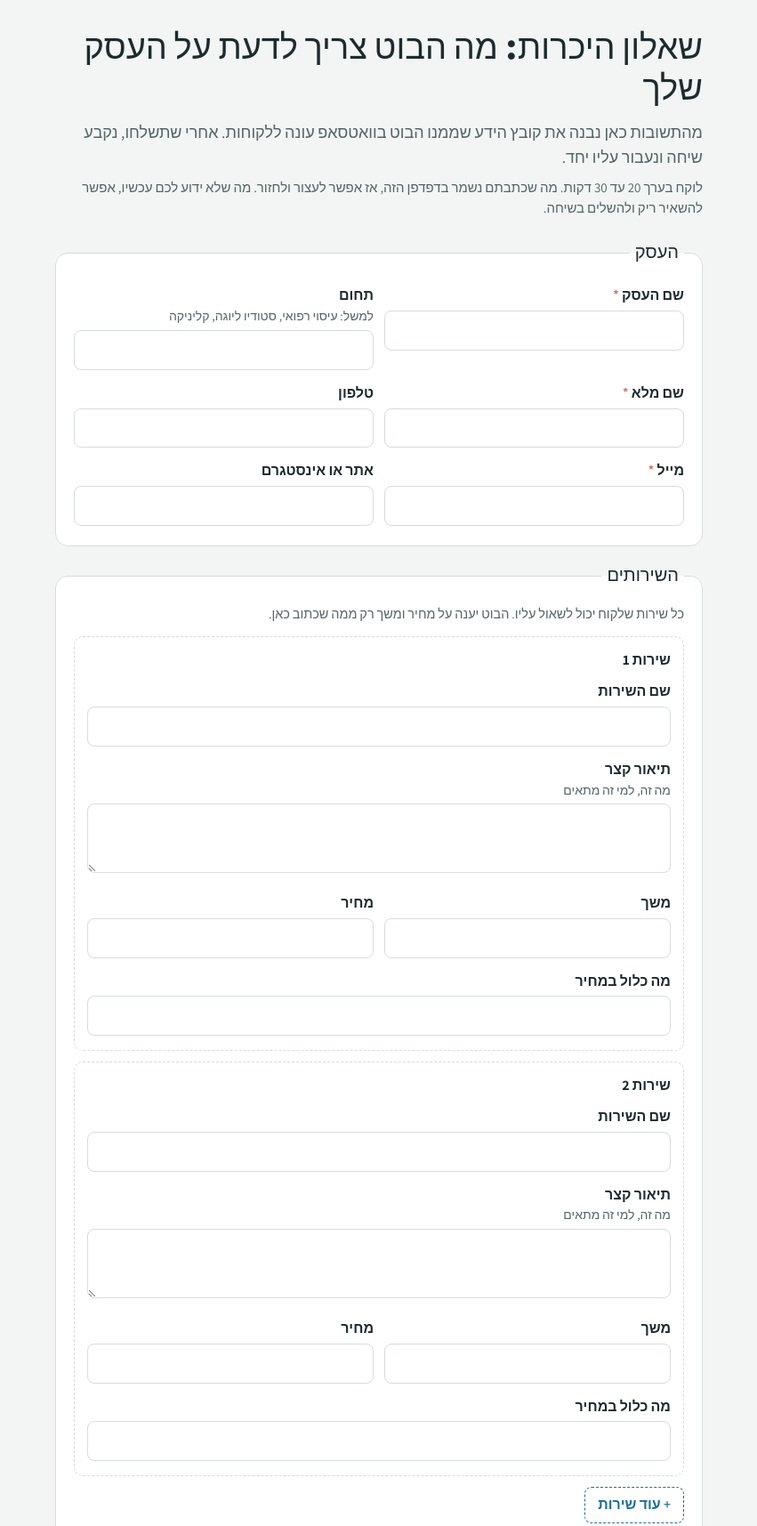
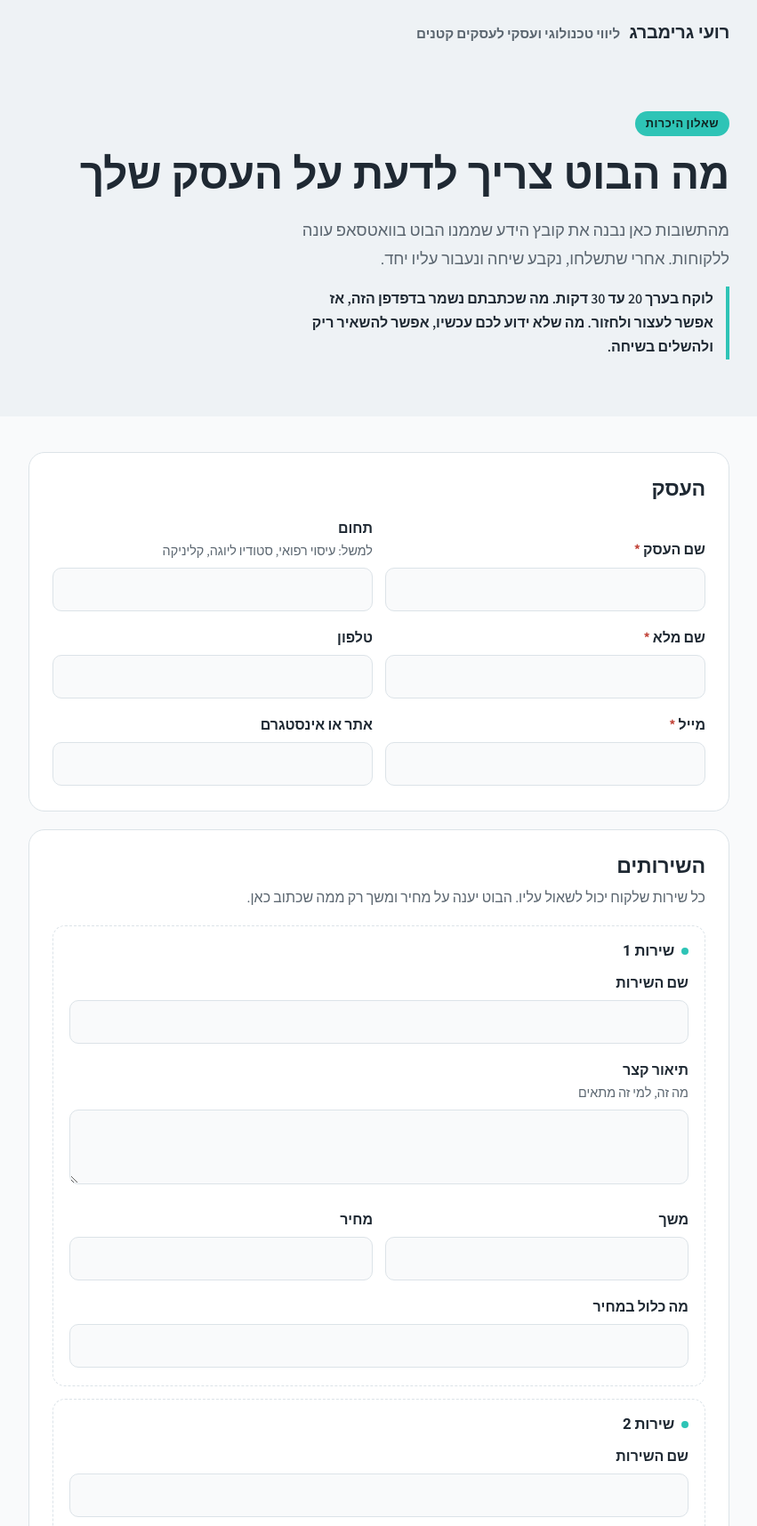
Before and after one commit to roeig9/landing_pages, a plain HTML site: page intake/index.html in a window 1280 px wide. Shown: the top 1715 px of the page at 89% size, without its empty margins (214-1065 px from the left). Drawn offline with Linux system fonts and the light colour scheme.

Commit message:
Intake page: match the site's design; section titles inside their cards
Co-Authored-By: Claude Opus 5.5 <noreply@anthropic.com>
Claude-Session: https://claude.ai/code/session_01HnzTD7fX55bAwyP82xEo2n

```diff
--- a/intake/index.html
+++ b/intake/index.html
@@ -10,54 +10,85 @@
 <script>window.dataLayer=window.dataLayer||[];function gtag(){dataLayer.push(arguments);}gtag('js',new Date());gtag('config','G-YSS8GSX1SJ');</script>
 <link rel="preconnect" href="https://fonts.googleapis.com">
 <link rel="preconnect" href="https://fonts.gstatic.com" crossorigin>
-<link href="https://fonts.googleapis.com/css2?family=Assistant:wght@400;600;700&family=Secular+One&display=swap" rel="stylesheet">
+<link rel="stylesheet" href="https://fonts.googleapis.com/css2?family=Heebo:wght@700;800&family=Assistant:wght@400;600;700&display=swap">
 <style>
-  :root { --bg:#f2f5f3; --surface:#fff; --ink:#1c2b30; --ink-soft:#52646a; --line:#d5ddda; --good:#2f8f5b; --good-soft:#cfe8d9; --bad:#d6655a; --focus:#1f6f99; }
-  * { box-sizing: border-box; }
-  body { margin:0; background:var(--bg); color:var(--ink); font-family:"Assistant",system-ui,sans-serif; font-size:16px; line-height:1.55; }
-  .wrap { max-width:760px; margin:0 auto; padding:32px 16px 64px; }
-  h1 { font-family:"Secular One","Assistant",sans-serif; font-weight:400; font-size:clamp(28px,5vw,38px); line-height:1.2; margin:0 0 12px; }
-  .lede { color:var(--ink-soft); font-size:18px; margin:0 0 8px; }
-  .note { color:var(--ink-soft); font-size:15px; margin:0 0 24px; }
-  fieldset { background:var(--surface); border:1px solid var(--line); border-radius:14px; padding:20px 20px 8px; margin:0 0 18px; }
-  legend { font-family:"Secular One","Assistant",sans-serif; font-size:20px; padding:0 6px; }
-  .why { color:var(--ink-soft); font-size:14.5px; margin:-4px 0 14px; }
-  label { display:block; font-weight:600; margin:0 0 4px; }
-  .hint { display:block; font-weight:400; color:var(--ink-soft); font-size:14px; }
-  input[type=text], input[type=email], input[type=tel], textarea { width:100%; font:inherit; color:inherit; background:#fff; border:1px solid var(--line); border-radius:8px; padding:9px 11px; }
-  textarea { min-height:78px; resize:vertical; }
-  input:focus, textarea:focus { outline:2px solid var(--focus); outline-offset:1px; border-color:var(--focus); }
-  .f { margin:0 0 14px; }
-  .row2 { display:grid; grid-template-columns:1fr 1fr; gap:12px; }
-  @media (max-width:560px) { .row2 { grid-template-columns:1fr; } }
-  .item { border:1px dashed var(--line); border-radius:10px; padding:14px 14px 2px; margin:0 0 12px; }
-  .item h3 { margin:0 0 10px; font-size:16px; }
-  .add { font:inherit; font-weight:600; color:var(--focus); background:none; border:1px dashed var(--focus); border-radius:8px; padding:7px 14px; cursor:pointer; margin:0 0 14px; }
-  .checks label, .radios label { font-weight:400; display:flex; gap:8px; align-items:flex-start; margin:0 0 6px; }
-  .checks input, .radios input { margin-top:5px; }
-  .req { color:var(--bad); }
-  .consent { background:var(--surface); border:1px solid var(--line); border-radius:14px; padding:16px 20px; margin:0 0 18px; }
-  .consent label { font-weight:400; display:flex; gap:8px; align-items:flex-start; }
-  .consent input { margin-top:5px; }
-  button.send { font:inherit; font-weight:700; font-size:18px; color:#fff; background:var(--good); border:0; border-radius:999px; padding:13px 30px; cursor:pointer; }
-  button.send[disabled] { opacity:.6; cursor:default; }
-  .msg { margin:14px 0 0; font-weight:600; }
-  .msg.err { color:var(--bad); }
-  .saved { color:var(--ink-soft); font-size:14px; margin:10px 0 0; }
-  .done { display:none; background:var(--good-soft); border-radius:14px; padding:24px; }
-  .done h2 { margin:0 0 8px; font-family:"Secular One","Assistant",sans-serif; font-weight:400; }
-  .hp { position:absolute; width:1px; height:1px; overflow:hidden; clip-path:inset(50%); white-space:nowrap; }
+:root{
+  --bg:#F9FAFB; --bg-2:#EEF2F5; --surface:#FFFFFF; --ink:#1F2933; --muted:#5B6670; --line:#DCE3E8;
+  --lime:#2EC4B6; --on-lime:#0F2421; --ok:#0F8A7E; --glow:rgba(46,196,182,.22); --bad:#C2453A;
+  --btn-bg:#1F2933; --btn-fg:#FFFFFF; --btn-hover:#323F4B;
+  --display:"Heebo","Assistant",system-ui,sans-serif;
+  --body:"Assistant",system-ui,-apple-system,"Segoe UI",Arial,sans-serif;
+}
+@media (prefers-color-scheme: dark){:root{
+  --bg:#121417; --bg-2:#1A1D21; --surface:#212529; --ink:#F1F3F5; --muted:#ADB5BD; --line:#343A40;
+  --ok:#2EC4B6; --bad:#F08A80; --btn-bg:#EEF2F5; --btn-fg:#1F2933; --btn-hover:#DCE3E8; color-scheme:dark}}
+*{box-sizing:border-box}
+body{margin:0;background:var(--bg);color:var(--ink);font-family:var(--body);font-size:18px;line-height:1.7;direction:rtl}
+.wrap{max-width:820px;margin:0 auto;padding-left:max(16px,env(safe-area-inset-left,0px));padding-right:max(16px,env(safe-area-inset-right,0px))}
+h1,h2,h3{font-family:var(--display);font-weight:700;letter-spacing:-.01em;line-height:1.18;text-wrap:balance;margin:0}
+p{margin:0}
+a{color:inherit}
+:focus-visible{outline:3px solid var(--ink);outline-offset:3px;border-radius:6px}
+.band{background:var(--bg-2)}
+header .wrap{display:flex;align-items:center;padding-block:20px}
+.brand{font-family:var(--display);font-weight:700;font-size:1.25rem;letter-spacing:-.01em;text-decoration:none}
+.brand span{color:var(--muted);font-family:var(--body);font-size:.95rem;font-weight:600;letter-spacing:0;margin-inline-start:10px}
+.hero{padding-block:clamp(24px,4vw,48px) clamp(40px,6vw,64px)}
+.eyebrow{display:inline-block;background:var(--lime);color:var(--on-lime);font-size:.8rem;font-weight:700;letter-spacing:.04em;padding:3px 12px;border-radius:999px}
+h1{font-size:clamp(2rem,4.6vw,3rem);margin-block:16px 18px}
+.lede{font-size:1.15rem;color:var(--muted);max-width:56ch}
+.note{margin-top:16px;border-inline-start:4px solid var(--lime);padding-inline-start:14px;font-weight:600;max-width:60ch;font-size:1rem}
+main{padding-block:40px 80px}
+.card{background:var(--surface);border:1px solid var(--line);border-radius:18px;padding:28px 26px 12px;margin:0 0 20px;min-width:0}
+.card h2{font-size:1.45rem;margin-bottom:6px}
+.why{color:var(--muted);font-size:1rem;margin:0 0 18px}
+.card > h2 + .f, .card > h2 + .row2, .card > h2 + .checks, .card > h2 + .radios, .card > h2 + div{margin-top:16px}
+label{display:block;font-weight:700;font-size:1rem;margin:0 0 6px}
+.hint{display:block;font-weight:400;color:var(--muted);font-size:.9rem}
+input[type=text],input[type=email],input[type=tel],textarea{width:100%;font:inherit;font-size:1rem;color:var(--ink);background:var(--bg);border:1px solid var(--line);border-radius:10px;padding:10px 12px}
+textarea{min-height:84px;resize:vertical}
+input:focus,textarea:focus{outline:none;border-color:var(--lime);box-shadow:0 0 0 4px var(--glow)}
+.f{margin:0 0 16px;min-width:0}
+.row2{display:grid;grid-template-columns:1fr 1fr;gap:14px;align-items:end}
+@media (max-width:600px){.row2{grid-template-columns:1fr}}
+.item{border:1px dashed var(--line);border-radius:14px;padding:18px 18px 4px;margin:0 0 14px}
+.item h3{margin:0 0 12px;font-size:1.05rem;display:flex;gap:8px;align-items:center}
+.item h3::before{content:"";width:8px;height:8px;border-radius:50%;background:var(--lime);flex:none}
+.add{font:inherit;font-size:1rem;font-weight:700;color:var(--ink);background:transparent;border:2px dashed var(--lime);border-radius:999px;padding:8px 18px;cursor:pointer;margin:0 0 18px}
+.add:hover{background:var(--glow)}
+.checks label,.radios label{font-weight:400;display:flex;gap:10px;align-items:flex-start;margin:0 0 8px}
+.checks input,.radios input{margin-top:6px;accent-color:var(--ok);width:18px;height:18px;flex:none}
+.radios .q{font-weight:700;font-size:1rem;display:block;margin-bottom:6px}
+.req{color:var(--bad)}
+.consent{background:var(--surface);border:1px solid var(--line);border-radius:18px;padding:18px 26px;margin:0 0 24px}
+.consent label{font-weight:400;display:flex;gap:10px;align-items:flex-start;margin:0}
+.consent input{margin-top:6px;accent-color:var(--ok);width:18px;height:18px;flex:none}
+.btn{display:inline-block;background:var(--btn-bg);color:var(--btn-fg);font:inherit;font-weight:700;padding:12px 28px;border-radius:999px;border:2px solid var(--lime);box-shadow:0 0 0 4px var(--glow);cursor:pointer;transition:background .15s}
+.btn:hover{background:var(--btn-hover)}
+.btn[disabled]{opacity:.6;cursor:default}
+.msg{margin:16px 0 0;font-weight:700}
+.msg.err{color:var(--bad)}
+.saved{color:var(--muted);font-size:.9rem;margin:10px 0 0}
+.done{display:none;background:var(--surface);border:2px solid var(--lime);box-shadow:0 0 0 4px var(--glow);border-radius:18px;padding:28px}
+.done h2{font-size:1.6rem;margin-bottom:10px}
+.done p{margin:0 0 8px}
+.hp{position:absolute;width:1px;height:1px;overflow:hidden;clip-path:inset(50%);white-space:nowrap}
 </style>
 </head>
 <body>
+<div class="band">
+  <header><div class="wrap"><a class="brand" href="https://roeigrimberg.netlify.app/">רועי גרימברג<span>ליווי טכנולוגי ועסקי לעסקים קטנים</span></a></div></header>
+  <div class="wrap hero">
+    <span class="eyebrow">שאלון היכרות</span>
+    <h1>מה הבוט צריך לדעת על העסק שלך</h1>
+    <p class="lede">מהתשובות כאן נבנה את קובץ הידע שממנו הבוט בוואטסאפ עונה ללקוחות. אחרי שתשלחו, נקבע שיחה ונעבור עליו יחד.</p>
+    <p class="note">לוקח בערך 20 עד 30 דקות. מה שכתבתם נשמר בדפדפן הזה, אז אפשר לעצור ולחזור. מה שלא ידוע לכם עכשיו, אפשר להשאיר ריק ולהשלים בשיחה.</p>
+  </div>
+</div>
 <main class="wrap">
-  <h1>שאלון היכרות: מה הבוט צריך לדעת על העסק שלך</h1>
-  <p class="lede">מהתשובות כאן נבנה את קובץ הידע שממנו הבוט בוואטסאפ עונה ללקוחות. אחרי שתשלחו, נקבע שיחה ונעבור עליו יחד.</p>
-  <p class="note">לוקח בערך 20 עד 30 דקות. מה שכתבתם נשמר בדפדפן הזה, אז אפשר לעצור ולחזור. מה שלא ידוע לכם עכשיו, אפשר להשאיר ריק ולהשלים בשיחה.</p>
-
   <form id="intake" novalidate>
-    <fieldset>
-      <legend>העסק</legend>
+    <div class="card" role="group" aria-label="העסק">
+      <h2>העסק</h2>
       <div class="row2">
         <div class="f"><label for="b_name">שם העסק <span class="req">*</span></label><input type="text" id="b_name" data-k="business.name" required></div>
         <div class="f"><label for="b_field">תחום<span class="hint">למשל: עיסוי רפואי, סטודיו ליוגה, קליניקה</span></label><input type="text" id="b_field" data-k="business.field"></div>
@@ -70,17 +101,17 @@
         <div class="f"><label for="b_email">מייל <span class="req">*</span></label><input type="email" id="b_email" data-k="business.email" autocomplete="email" required></div>
         <div class="f"><label for="b_link">אתר או אינסטגרם</label><input type="text" id="b_link" data-k="business.link"></div>
       </div>
-    </fieldset>
+    </div>
 
-    <fieldset>
-      <legend>השירותים</legend>
+    <div class="card" role="group" aria-label="השירותים">
+      <h2>השירותים</h2>
       <p class="why">כל שירות שלקוח יכול לשאול עליו. הבוט יענה על מחיר ומשך רק ממה שכתוב כאן.</p>
       <div id="services"></div>
       <button type="button" class="add" id="addService">+ עוד שירות</button>
-    </fieldset>
+    </div>
 
-    <fieldset>
-      <legend>מיקום, שעות ותורים</legend>
+    <div class="card" role="group" aria-label="מיקום, שעות ותורים">
+      <h2>מיקום, שעות ותורים</h2>
       <div class="f"><label for="l_address">כתובת או אזור</label><input type="text" id="l_address" data-k="logistics.address"></div>
       <div class="f"><label for="l_arrival">איך מגיעים<span class="hint">חניה, קומה, קוד לשער, תחבורה ציבורית</span></label><textarea id="l_arrival" data-k="logistics.arrival"></textarea></div>
       <div class="f"><label for="l_hours">שעות פעילות</label><textarea id="l_hours" data-k="logistics.hours"></textarea></div>
@@ -89,23 +120,23 @@
         <div class="f"><label for="l_system">מערכת לניהול תורים או לקוחות<span class="hint">אם יש. למשל Boostapp</span></label><input type="text" id="l_system" data-k="logistics.system"></div>
         <div class="f"><label for="l_payment">איך לקוחות משלמים היום?</label><input type="text" id="l_payment" data-k="logistics.payment"></div>
       </div>
-    </fieldset>
+    </div>
 
-    <fieldset>
-      <legend>מדיניות</legend>
+    <div class="card" role="group" aria-label="מדיניות">
+      <h2>מדיניות</h2>
       <div class="f"><label for="p_cancel">ביטול, איחור והחזר כספי</label><textarea id="p_cancel" data-k="policies.cancel"></textarea></div>
       <div class="f"><label for="p_bring">מה להביא או ללבוש</label><textarea id="p_bring" data-k="policies.bring"></textarea></div>
-    </fieldset>
+    </div>
 
-    <fieldset>
-      <legend>השאלות שלקוחות שואלים</legend>
+    <div class="card" role="group" aria-label="השאלות שלקוחות שואלים">
+      <h2>השאלות שלקוחות שואלים</h2>
       <p class="why">החלק הכי חשוב. הכי טוב להעתיק שאלות אמיתיות משיחות וואטסאפ, ולכתוב את התשובה כמו שאתם עונים בדרך כלל.</p>
       <div id="faq"></div>
       <button type="button" class="add" id="addFaq">+ עוד שאלה</button>
-    </fieldset>
+    </div>
 
-    <fieldset>
-      <legend>מה הבוט לא עונה, ומעביר אליכם</legend>
+    <div class="card" role="group" aria-label="מה הבוט לא עונה, ומעביר אליכם">
+      <h2>מה הבוט לא עונה, ומעביר אליכם</h2>
       <p class="why">על הנושאים האלה הבוט יגיד ללקוח שתחזרו אליו, וישלח לכם התראה.</p>
       <div class="checks f" id="escItems">
         <label><input type="checkbox" value="שאלות רפואיות, הריון, פציעות ותרופות" checked> שאלות רפואיות, הריון, פציעות ותרופות</label>
@@ -116,33 +147,33 @@
       </div>
       <div class="f"><label for="e_other">עוד נושאים</label><textarea id="e_other" data-k="escalate.other"></textarea></div>
       <div class="f"><label for="e_alert">לאן לשלוח לכם התראה?<span class="hint">מספר וואטסאפ אישי, מייל, או שניהם</span></label><input type="text" id="e_alert" data-k="escalate.alert_to"></div>
-    </fieldset>
+    </div>
 
-    <fieldset>
-      <legend>הטון</legend>
-      <div class="f radios"><span style="font-weight:600;display:block;margin-bottom:4px">איך הבוט מדבר?</span>
+    <div class="card" role="group" aria-label="הטון">
+      <h2>הטון</h2>
+      <div class="f radios"><span class="q">איך הבוט מדבר?</span>
         <label><input type="radio" name="person" value="בגוף ראשון, כאילו אני עונה"> בגוף ראשון, כאילו אני עונה</label>
         <label><input type="radio" name="person" value="בשם העסק (אנחנו)"> בשם העסק ("אנחנו")</label>
       </div>
-      <div class="f radios"><span style="font-weight:600;display:block;margin-bottom:4px">אימוג׳ים?</span>
+      <div class="f radios"><span class="q">אימוג׳ים?</span>
         <label><input type="radio" name="emoji" value="כן, במידה"> כן, במידה</label>
         <label><input type="radio" name="emoji" value="לא"> לא</label>
       </div>
       <div class="f"><label for="t_examples">שתיים-שלוש תשובות אמיתיות שכתבתם ללקוחות, ושאתם אוהבים<span class="hint">מעתיקים מוואטסאפ, בלי שם הלקוח</span></label><textarea id="t_examples" data-k="tone.examples" style="min-height:120px"></textarea></div>
-    </fieldset>
+    </div>
 
-    <fieldset>
-      <legend>עוד משהו</legend>
+    <div class="card" role="group" aria-label="עוד משהו">
+      <h2>עוד משהו</h2>
       <div class="f"><label for="notes">מה עוד חשוב שנדע?</label><textarea id="notes" data-k="notes"></textarea></div>
-    </fieldset>
+    </div>
 
     <div class="hp" aria-hidden="true"><label for="company_site">אתר החברה</label><input type="text" id="company_site" tabindex="-1" autocomplete="off"></div>
 
     <div class="consent">
-      <label><input type="checkbox" id="consent"> <span>אני מאשר/ת לשמור את הפרטים כדי לחזור אליי ולבנות את המענה האוטומטי, לפי <a href="/privacy" target="_blank" rel="noopener">מדיניות הפרטיות</a>. <span class="req">*</span></span></label>
+      <label><input type="checkbox" id="consent"> <span>אני מאשר/ת לשמור את הפרטים כדי לחזור אליי ולבנות את המענה האוטומטי, לפי <a href="https://roeigrimberg.netlify.app/privacy" target="_blank" rel="noopener">מדיניות הפרטיות</a>. <span class="req">*</span></span></label>
     </div>
 
-    <button type="submit" class="send" id="send">לשלוח את השאלון</button>
+    <button type="submit" class="btn" id="send">לשלוח את השאלון</button>
     <p class="msg" id="msg" role="status"></p>
     <p class="saved" id="saved"></p>
   </form>
```
